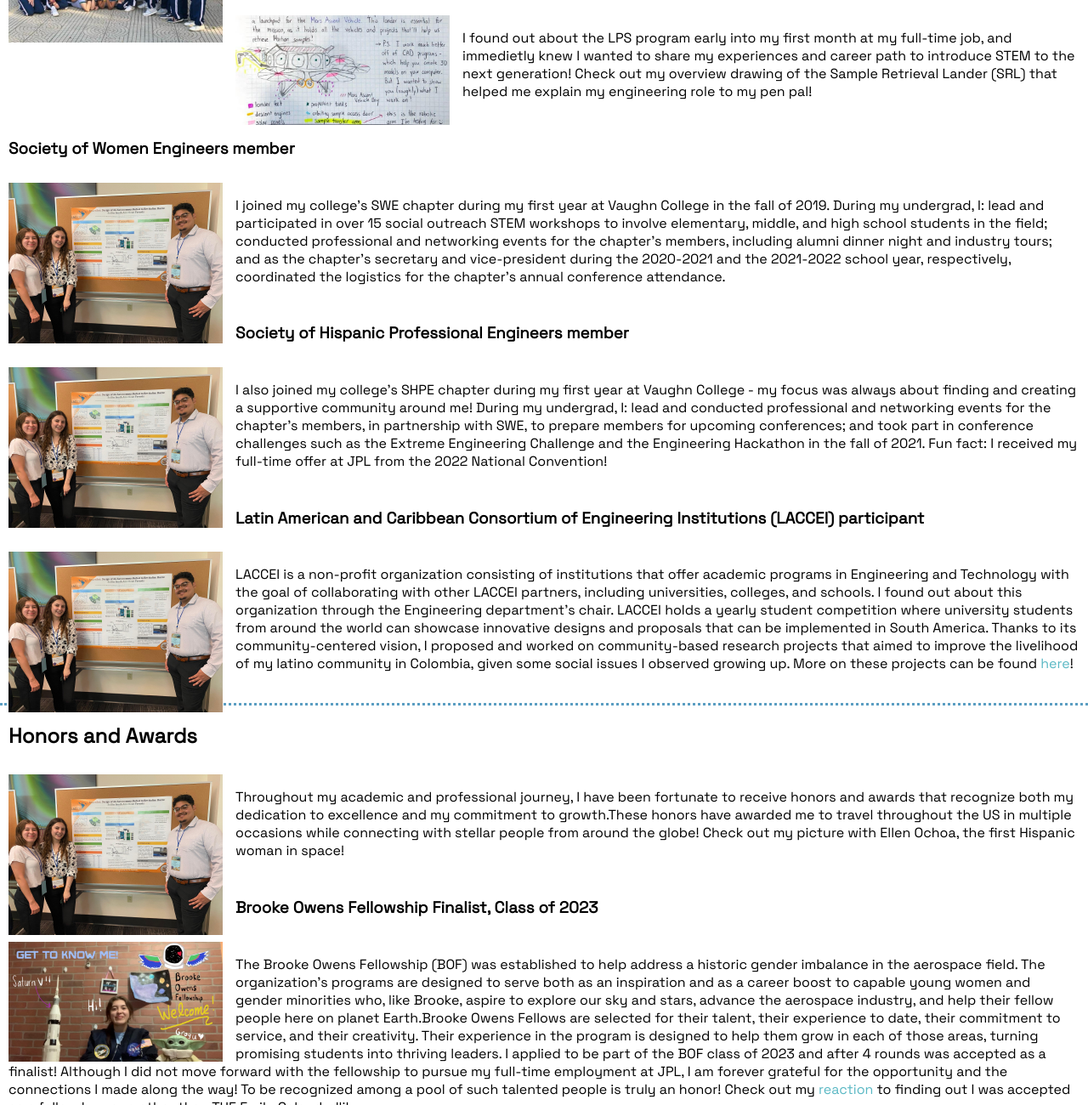
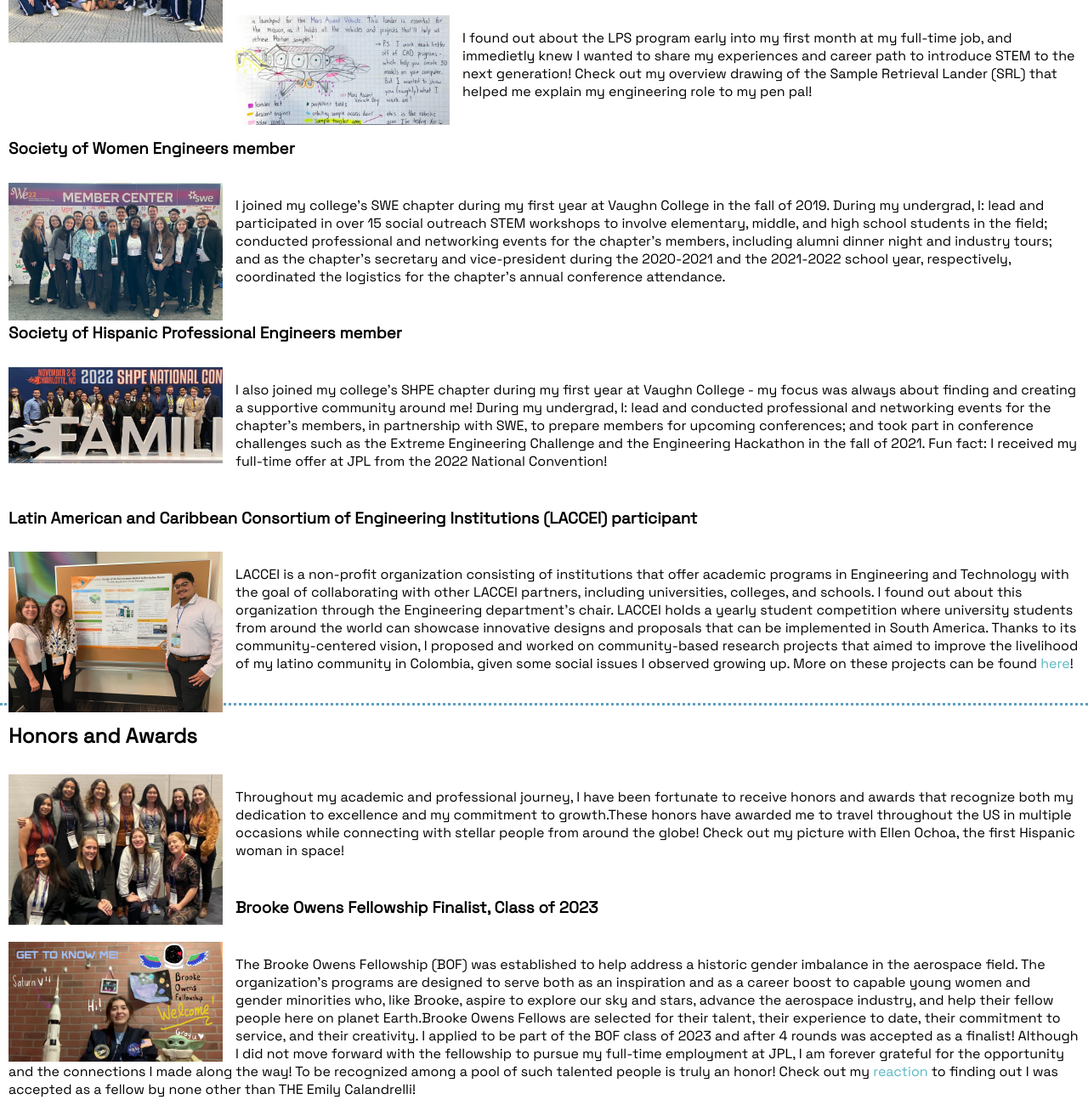
Before and after one commit to Tjaimes15/tjaimes15.github.io, a plain HTML site: page aboutme.html in a window 1280 px wide. Shown: the part 1391-2691 px from the top of the page at 85% size. Drawn offline with Linux system fonts and the light colour scheme.

Commit message:
add info about me

```diff
--- a/aboutme.html
+++ b/aboutme.html
@@ -307,7 +307,7 @@ a:hover {
 
         <h3 id="SWE" style="margin-left: 10px;">Society of Women Engineers member</h3>
             <div class="sections">
-        <img class="img_left" src="imgs/tj_laccei.jpg">
+        <img class="img_left" src="imgs/tatiana_swe.jpg">
         <p> I joined my college's SWE chapter during my first year at Vaughn College in the fall of 2019. During my undergrad, I: lead and
           participated in over 15 social outreach STEM workshops to involve elementary, middle, and high school students in the field;
           conducted professional and networking events for the chapter's members, including alumni dinner night and industry tours; and as the chapter's secretary and vice-president during the
@@ -317,7 +317,7 @@ a:hover {
 
         <h3 id="SHPE" style="margin-left: 10px;">Society of Hispanic Professional Engineers member</h3>
             <div class="sections">
-        <img class="img_left" src="imgs/tj_laccei.jpg">
+        <img class="img_left" src="imgs/tatiana_shpe.jpg">
         <p > I also joined my college's SHPE chapter during my first year at Vaughn College - my focus was always about finding and creating a supportive community around me!
           During my undergrad, I: lead and conducted professional and networking events for the chapter's members, in partnership with SWE, to prepare members for upcoming conferences; and took
           part in conference challenges such as the Extreme Engineering Challenge and the Engineering Hackathon in the fall of 2021. Fun fact: I received my full-time offer at JPL from the 2022 National Convention!
@@ -339,7 +339,7 @@ a:hover {
     <div class="dotted-line">
         <h2 id="honors-awards" style="margin-left: 10px;">Honors and Awards</h2>
         <div class="sections">
-        <img class="img_left" src="imgs/tj_laccei.jpg">
+        <img class="img_left" src="imgs/tatiana_astro.jpg">
         <p >Throughout my academic and professional journey, I have been fortunate to receive honors and awards that recognize both my dedication to excellence and my commitment to growth.These honors
           have awarded me to travel throughout the US in multiple occasions while connecting with stellar people from around the globe! Check out my picture with Ellen Ochoa, the first Hispanic woman in
           space!
@@ -351,8 +351,7 @@ a:hover {
         <img class="img_left" src="imgs/bof.jpg">
         <p >The Brooke Owens Fellowship (BOF) was established to help address a historic gender imbalance in the aerospace field. The organization’s programs are designed to serve both as an inspiration and as a
           career boost to capable young women and gender minorities who, like Brooke, aspire to explore our sky and stars, advance the aerospace industry, and help their fellow people here on planet Earth.Brooke
-          Owens Fellows are selected for their talent, their experience to date, their commitment to service, and their creativity. Their experience in the program is designed to help them grow in each of those areas,
-          turning promising students into thriving leaders. I applied to be part of the BOF class of 2023 and after 4 rounds was accepted as a finalist! Although I did not move forward with the fellowship to pursue
+          Owens Fellows are selected for their talent, their experience to date, their commitment to service, and their creativity. I applied to be part of the BOF class of 2023 and after 4 rounds was accepted as a finalist! Although I did not move forward with the fellowship to pursue
           my full-time employment at JPL, I am forever grateful for the opportunity and the connections I made along the way! To be recognized among a pool of such talented people is truly an honor! Check out my <a href="https://www.instagram.com/reel/Cx8dHT-RjD6/?igsh=NTc4MTIwNjQ2YQ==" target="blank">reaction </a>
           to finding out I was accepted as a fellow by none other than THE Emily Calandrelli!
         </p>
```
